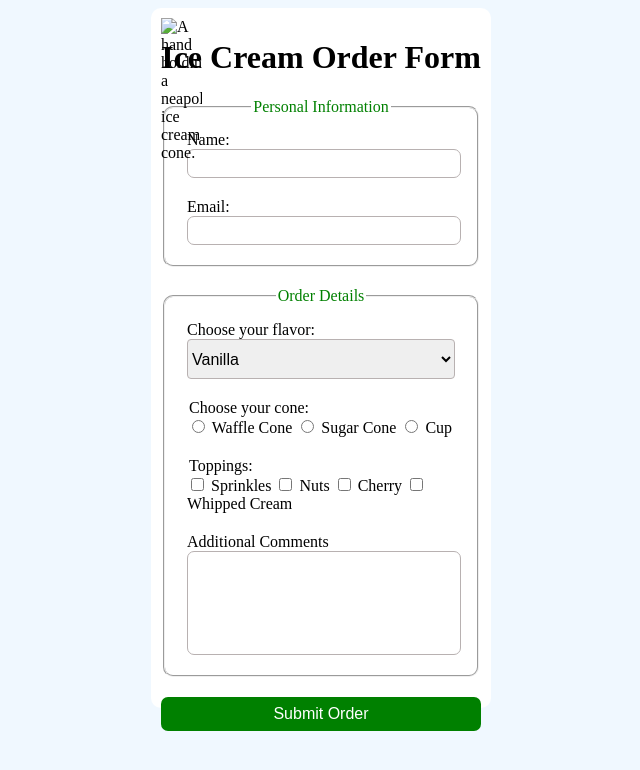
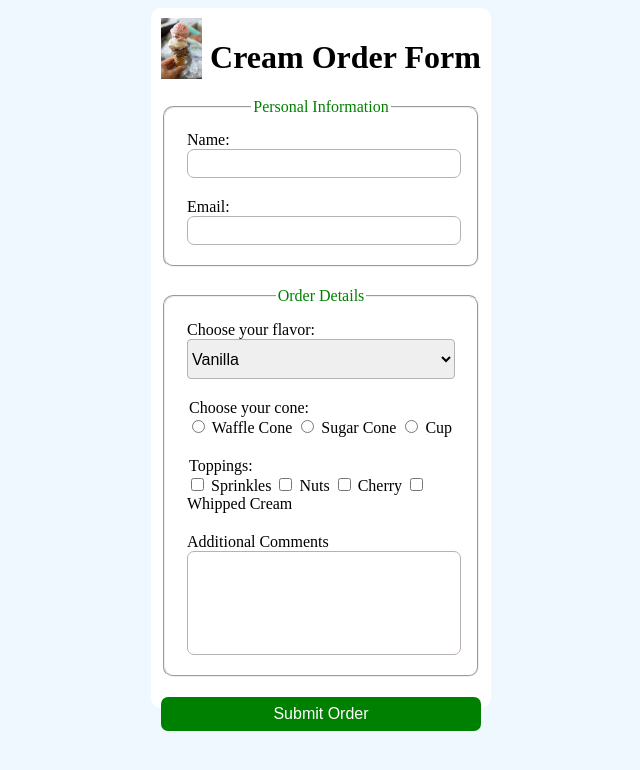
Before and after one commit to AngieBrown1/ice-cream, a plain HTML site: page index.html in a window 1280 px wide. Shown: the whole page, without its empty margins (327-967 px from the left). Drawn offline with Linux system fonts and the light colour scheme; the site is published under a folder, as on GitHub Pages, so addresses that start at the root find nothing.

Commit message:
Fix HTML formatting and ensure proper structure
Tried fix for image not showing up

```diff
--- a/index.html
+++ b/index.html
@@ -69,7 +69,7 @@
       </div>
     </fieldset>
     <button type="submit">Submit Order</button>
-    <img src="/images/no-churn-neapolitan-ice-cream-01.jpg" alt="A hand holding a neapolitan ice cream cone.">
+    <img src="images/no-churn-neapolitan-ice-cream-01.jpg" alt="A hand holding a neapolitan ice cream cone.">
   </form>
 
 </body>
```
